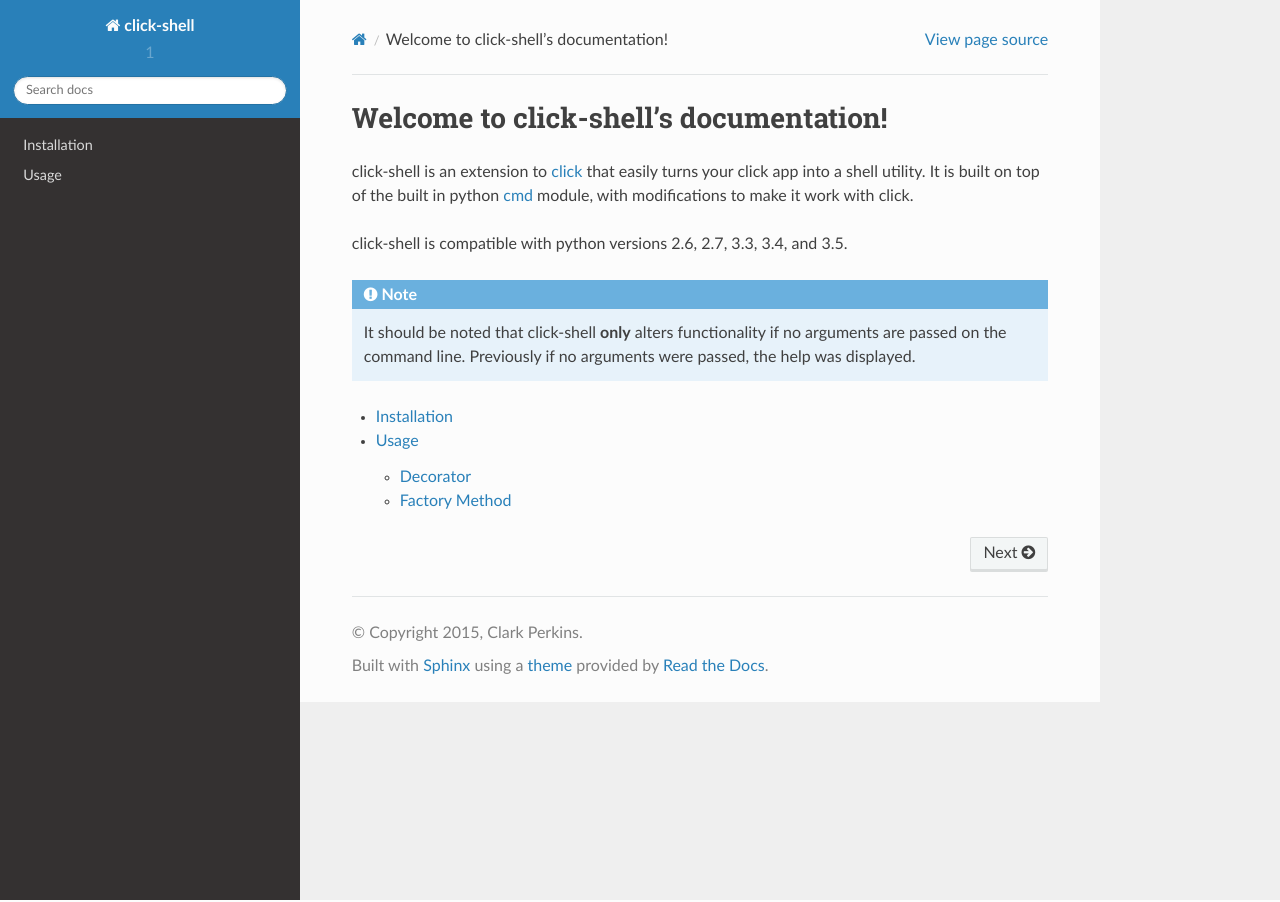
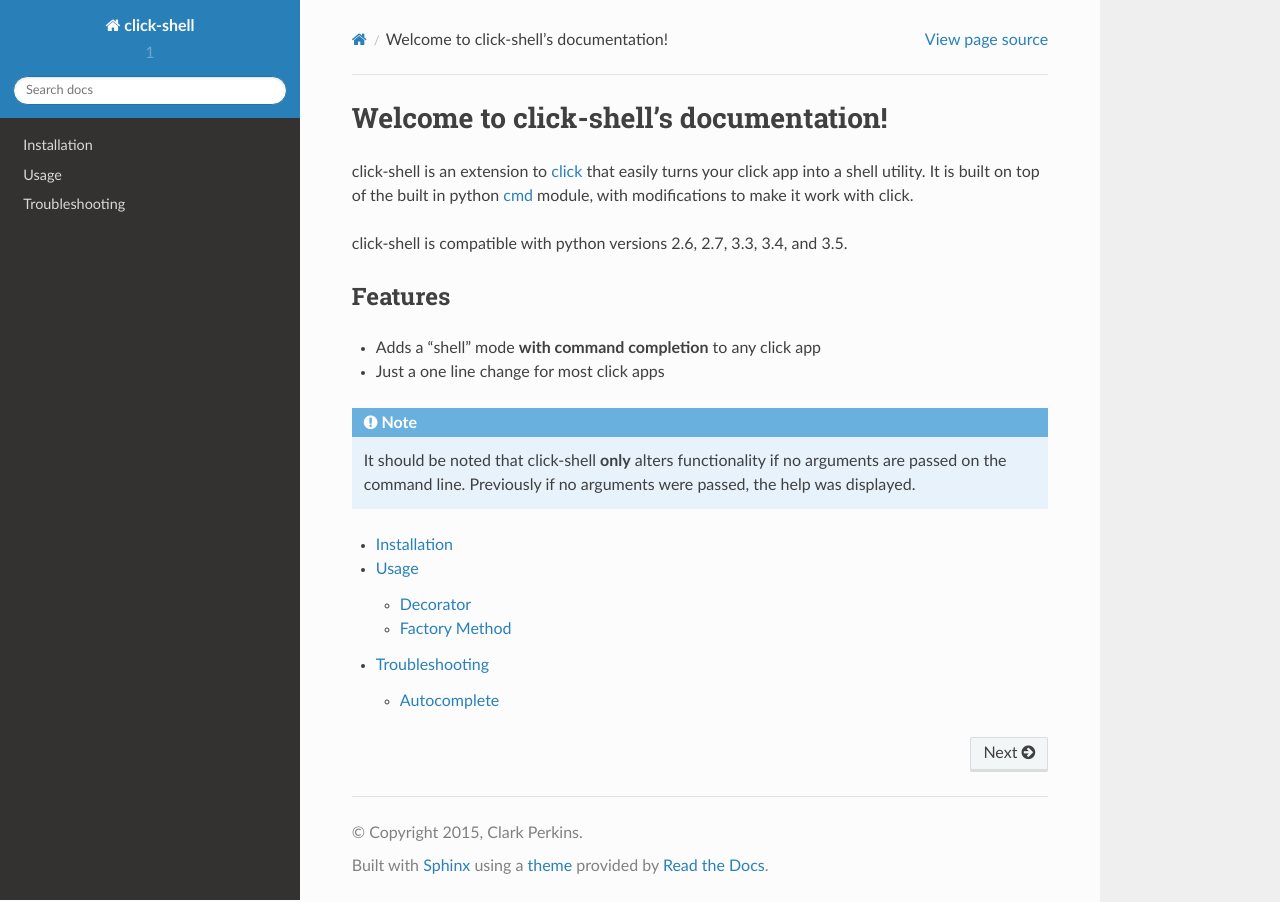
Before and after one commit to clarkperkins/click-shell, a Sphinx documentation site: the page built from docs/index.rst, in a window 1280 px wide. Built offline with Sphinx 7.4.7 and the Read the Docs theme 2.0.0, drawn with Linux system fonts in a browser that asks for light colours.

Commit message:
Updated docs

```diff
--- a/docs/index.rst
+++ b/docs/index.rst
@@ -2,10 +2,16 @@
 =======================================
 
 click-shell is an extension to `click`_ that easily turns your click app into a shell utility.
-It is built on top of the built in python `cmd`_ module, with modifications to make it work
-with click.
+It is built on top of the built in python `cmd`_ module, with modifications to make it work with click.
 
 click-shell is compatible with python versions 2.6, 2.7, 3.3, 3.4, and 3.5.
+
+
+Features
+--------
+
+* Adds a "shell" mode **with command completion** to any click app
+* Just a one line change for most click apps
 
 
 .. note::
@@ -18,6 +24,7 @@
 
    install
    usage
+   troubleshooting
 
 
 .. _click: http://click.pocoo.org/
```
Also changed, not shown: README.rst (+9 -2 lines), docs/troubleshooting.rst (added, +23 -0 lines).
